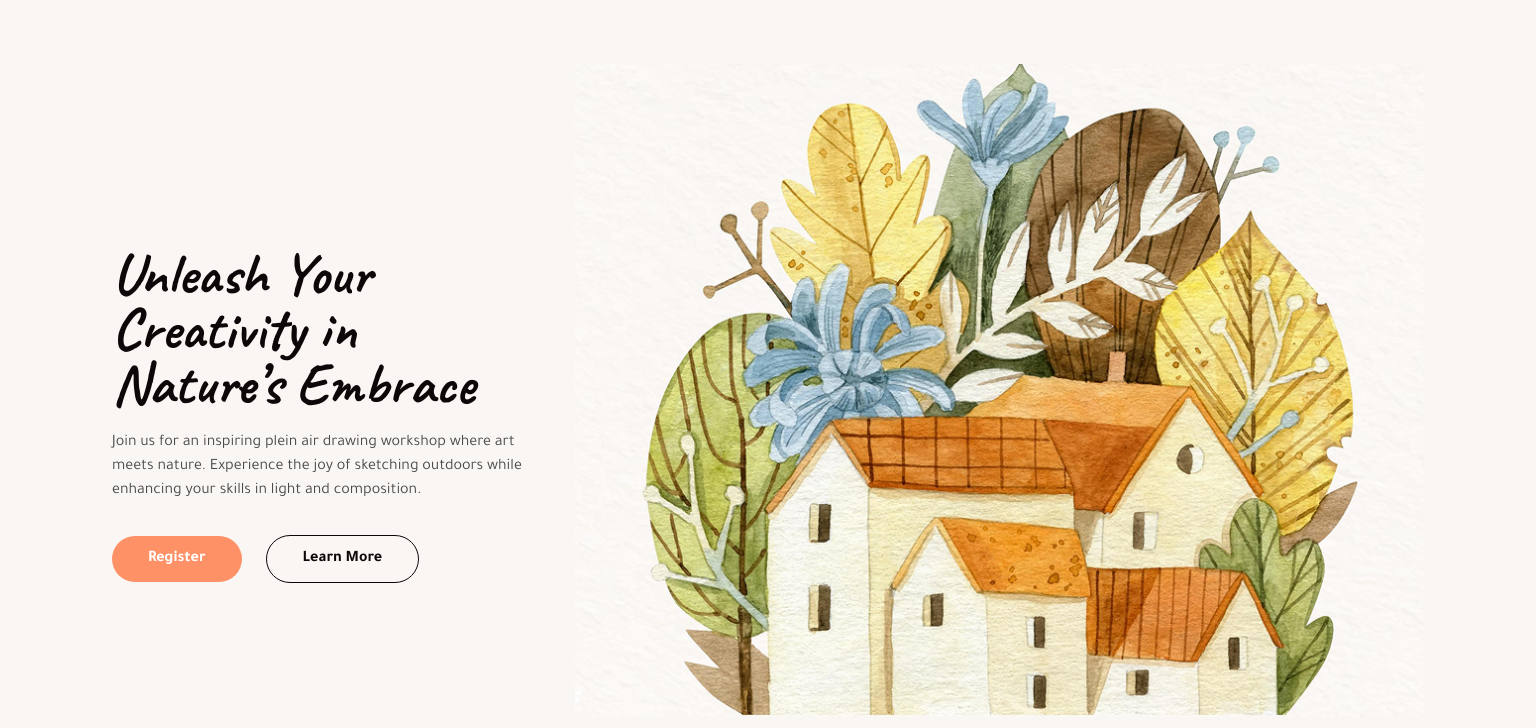
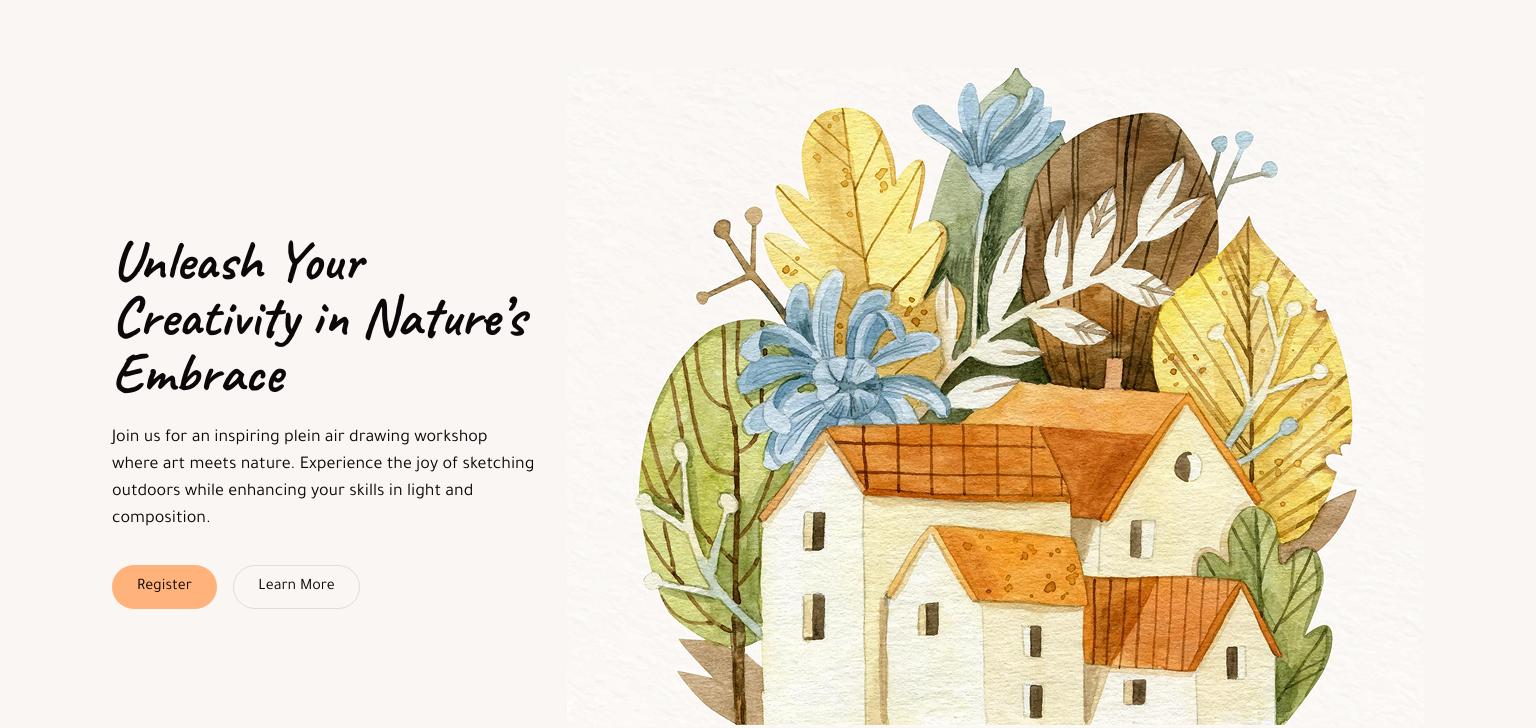
Before and after one commit to AlexanderKobzarenko/project-98BENZIN, a website built with Vite: page src/index.html in a window 1536 px wide. Shown: the part 68-796 px from the top of the page. Built offline with nearby package versions, Linux system fonts and the light colour scheme.

Commit message:
Add hero block

```diff
--- a/src/css/hero.css
+++ b/src/css/hero.css
@@ -1,86 +1,157 @@
 .hero {
-  padding-top: 60px;
-  padding-bottom: 60px;
+  padding: 64px 20px;
   overflow: hidden;
 }
 
-.hero-container {
+.hero .hero-container {
   display: flex;
-  align-items: center;
-  justify-content: space-between;
-  gap: 40px;
+  flex-direction: column;
+  max-width: 335px;
+  margin: 0 auto;
+  padding: 0;
 }
 
 .hero-content {
-  flex-basis: 423px;
-  flex-shrink: 0;
+  width: 100%;
 }
 
 .hero-title {
-  font-family: "Caveat", cursive;
-  font-size: 58px;
+  max-width: 335px;
+  margin-bottom: 24px;
+  font-family: 'Caveat', cursive;
+  font-size: 34px;
   font-weight: 700;
-  line-height: 0.95;
+  line-height: 1;
   color: #0c0708;
-  margin-bottom: 20px;
 }
 
 .hero-text {
-  font-size: 16px;
+  max-width: 335px;
+  margin-bottom: 32px;
+  font-size: 18px;
   line-height: 1.5;
-  color: #4a4a4a;
-  margin-bottom: 32px;
+  color: #0c0708;
 }
 
 .hero-buttons {
   display: flex;
-  align-items: center;
-  gap: 24px;
+  flex-direction: column;
+  gap: 16px;
 }
 
 .hero-buttons .hero-link {
-  font-size: 16px;
-  font-weight: 700;
-  text-decoration: none;
   display: inline-flex;
   align-items: center;
   justify-content: center;
-  transition: all 250ms ease;
+  width: 100%;
+  height: 44px;
+  font-size: 16px;
+  text-decoration: none;
+  border-radius: 100px;
+  color: #0c0708;
+  cursor: pointer;
+  transition:
+    background-color 250ms ease,
+    color 250ms ease,
+    border-color 250ms ease;
 }
 
 .hero-buttons .hero-link.btn-primary {
-  padding: 14px 36px;
-  background-color: #ff9167;
-  color: #ffffff;
-  border-radius: 30px;
+  background-color: #ffb27a;
+  border: none;
 }
 
 .hero-buttons .hero-link.btn-primary:hover {
-  background-color: #e57f56;
+  background-color: #fed5ba;
+  color: #7f7f7f;
 }
 
 .hero-buttons .hero-link.btn-secondary {
-  padding: 14px 36px;
-  color: #0c0708;
-  border: 1px solid #0c0708;
-  border-radius: 30px;
   background-color: transparent;
+  border: 1px solid #ddd;
 }
 
 .hero-buttons .hero-link.btn-secondary:hover {
-  color: #ffffff;
-  background-color: #0c0708;
+  border-color: #ece8e5;
+  color: #7f7f7f;
 }
 
 .hero-thumb {
-  flex-grow: 1;
-  max-width: 857px;
-  display: flex;
-  justify-content: flex-end;
+  width: 100%;
+  margin-top: 32px;
 }
 
 .hero-img {
   display: block;
-  max-width: 100%;
+  width: 100%;
   height: auto;
 }
+
+@media (min-width: 768px) {
+  .hero {
+    padding: 64px 32px;
+  }
+
+  .hero .hero-container {
+    max-width: 704px;
+  }
+
+  .hero-title {
+    max-width: 601px;
+    font-size: 56px;
+  }
+
+  .hero-text {
+    max-width: 704px;
+  }
+
+  .hero-buttons {
+    flex-direction: row;
+  }
+
+  .hero-buttons .hero-link {
+    width: 159px;
+  }
+}
+
+@media (min-width: 1440px) {
+  .hero {
+    display: flex;
+    align-items: center;
+    min-height: 787px;
+    padding: 64px;
+  }
+
+  .hero .hero-container {
+    flex-direction: row;
+    align-items: center;
+    gap: 32px;
+    width: 100%;
+    max-width: 1312px;
+  }
+
+  .hero-content {
+    flex: 1 1 0;
+    min-width: 0;
+  }
+
+  .hero-title,
+  .hero-text {
+    max-width: 423px;
+  }
+
+  .hero-buttons .hero-link.btn-primary {
+    width: 105px;
+  }
+
+  .hero-buttons .hero-link.btn-secondary {
+    width: 127px;
+  }
+
+  .hero-thumb {
+    flex: 0 1 857px;
+    min-width: 0;
+    width: auto;
+    margin-top: 0;
+  }
+}
--- a/src/partials/hero.html
+++ b/src/partials/hero.html
@@ -8,7 +8,6 @@
         skills in light and composition.
       </p>
       <div class="hero-buttons">
-        <!-- Замінили button на посилання з якорями згідно з ТЗ -->
         <a class="hero-link btn-primary" href="#register">Register</a>
         <a class="hero-link btn-secondary" href="#events">Learn More</a>
       </div>
@@ -17,11 +16,11 @@
     <div class="hero-thumb">
       <img
         class="hero-img"
+        src="./img/images/Hero/Hero-1.png"
         srcset="
           ./img/images/Hero/Hero-1.png    1x,
           ./img/images/Hero/Hero-1@2x.png 2x
         "
-        src="./img/images/Hero/Hero-1.png"
         alt="Nature and houses illustration"
         width="857"
         height="659"
```
